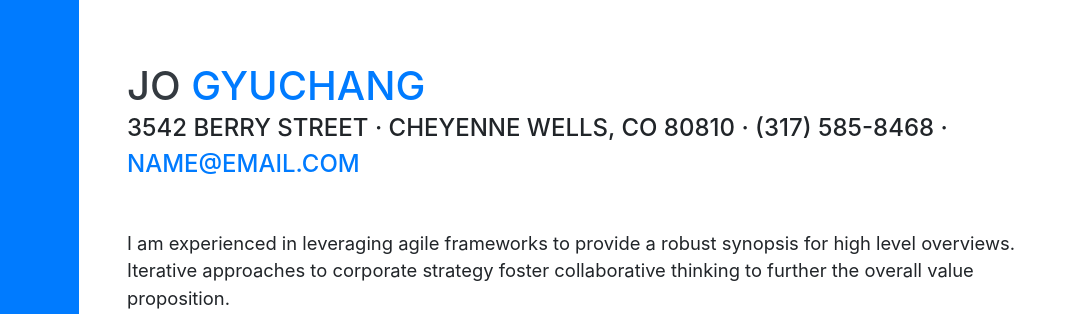
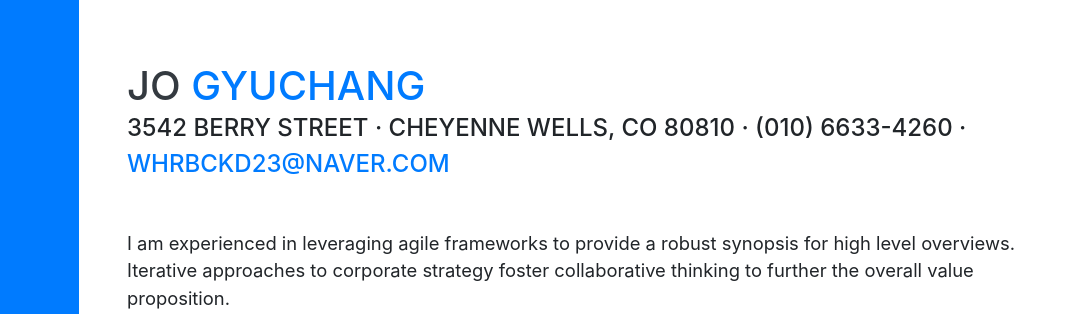
Before and after one commit to jogyuchang/jogyuchang.github.io, a website with bundled scripts: page index.html in a window 1280 px wide. Shown: the part 161-475 px from the top of the page, 193-1280 px from the left. Built offline with nearby package versions, Linux system fonts and the light colour scheme; files whose address does not match are found by name; a web font is replaced by a local one.

Commit message:
update social links

```diff
--- a/index.html
+++ b/index.html
@@ -66,8 +66,8 @@
         <h1 class="mb-0">Jo
             <span class="text-primary">gyuchang</span>
         </h1>
-        <div class="subheading mb-5">3542 Berry Street · Cheyenne Wells, CO 80810 · (317) 585-8468 ·
-          <a href="mailto:name@email.com">name@email.com</a>
+        <div class="subheading mb-5">3542 Berry Street · Cheyenne Wells, CO 80810 · (010) 6633-4260 ·
+          <a href="mailto:name@email.com">whrbckd23@naver.com</a>
         </div>
         <p class="lead mb-5">I am experienced in leveraging agile frameworks to provide a robust synopsis for high level overviews. Iterative approaches to corporate strategy foster collaborative thinking to further the overall value proposition.</p>
         <div class="social-icons">
```
